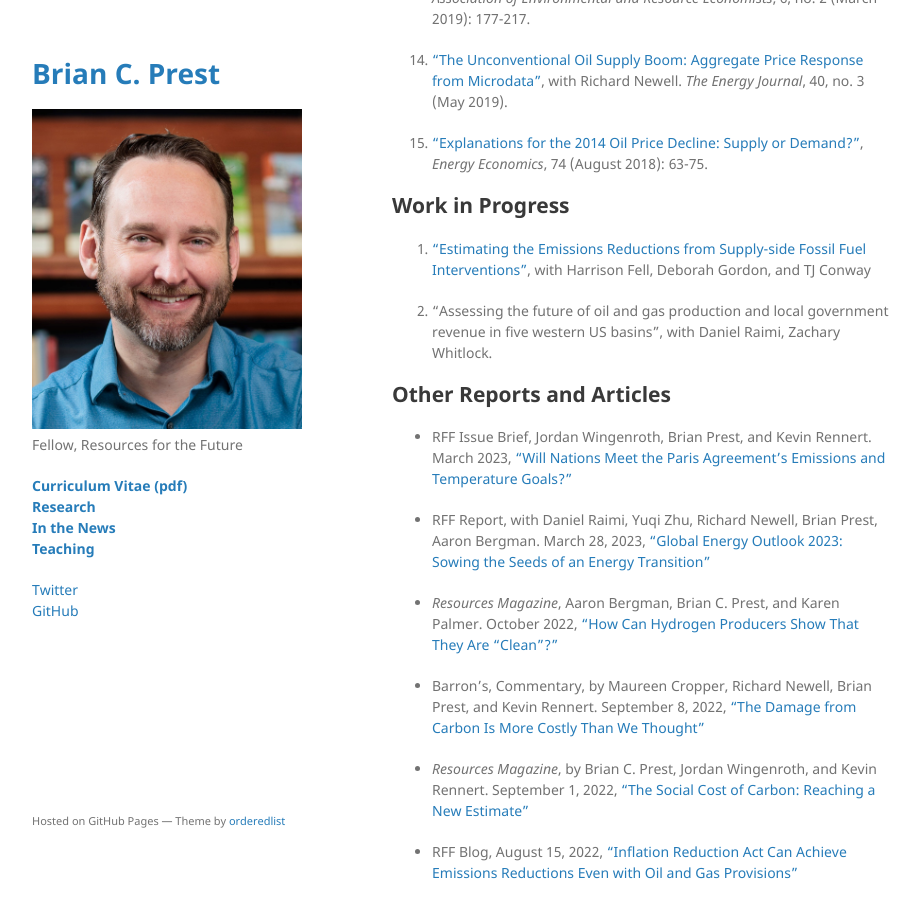
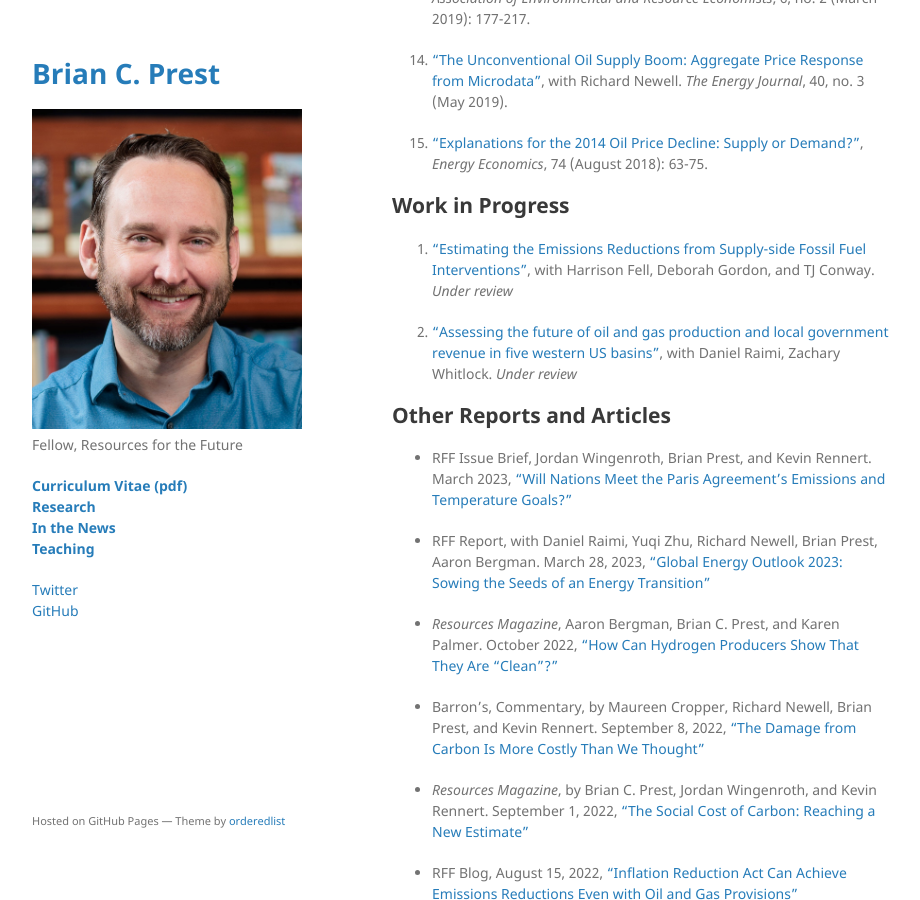
Before and after one commit to bprest/bprest.github.io, a Jekyll site: the page built from research.md, in a window 1280 px wide and 900 px high, scrolled down 1524 px. Shown: the whole window, without its empty margins (178-1098 px from the left). Built offline with Jekyll 4.4.1, drawn with Linux system fonts in a browser that asks for light colours; our own code applies the rules of GitHub Pages for plain Markdown files.

Commit message:
update paper statuses

```diff
--- a/research.md
+++ b/research.md
@@ -39,9 +39,9 @@ DOI: 10.1126/science.adi5943
 
 ## Work in Progress
 
-1. ["Estimating the Emissions Reductions from Supply-side Fossil Fuel Interventions"](https://www.rff.org/publications/working-papers/estimating-the-emissions-reductions-from-supply-side-fossil-fuel-interventions/), with Harrison Fell, Deborah Gordon, and TJ Conway
+1. ["Estimating the Emissions Reductions from Supply-side Fossil Fuel Interventions"](https://www.rff.org/publications/working-papers/estimating-the-emissions-reductions-from-supply-side-fossil-fuel-interventions/), with Harrison Fell, Deborah Gordon, and TJ Conway. _Under review_
 
-1. "Assessing the future of oil and gas production and local government revenue in five western US basins", with Daniel Raimi, Zachary Whitlock.
+1. ["Assessing the future of oil and gas production and local government revenue in five western US basins"](https://www.rff.org/publications/working-papers/assessing-the-future-of-oil-and-gas-production-and-local-government-revenue-in-five-western-us-basins/), with Daniel Raimi, Zachary Whitlock. _Under review_
 
 <!--
 
```
